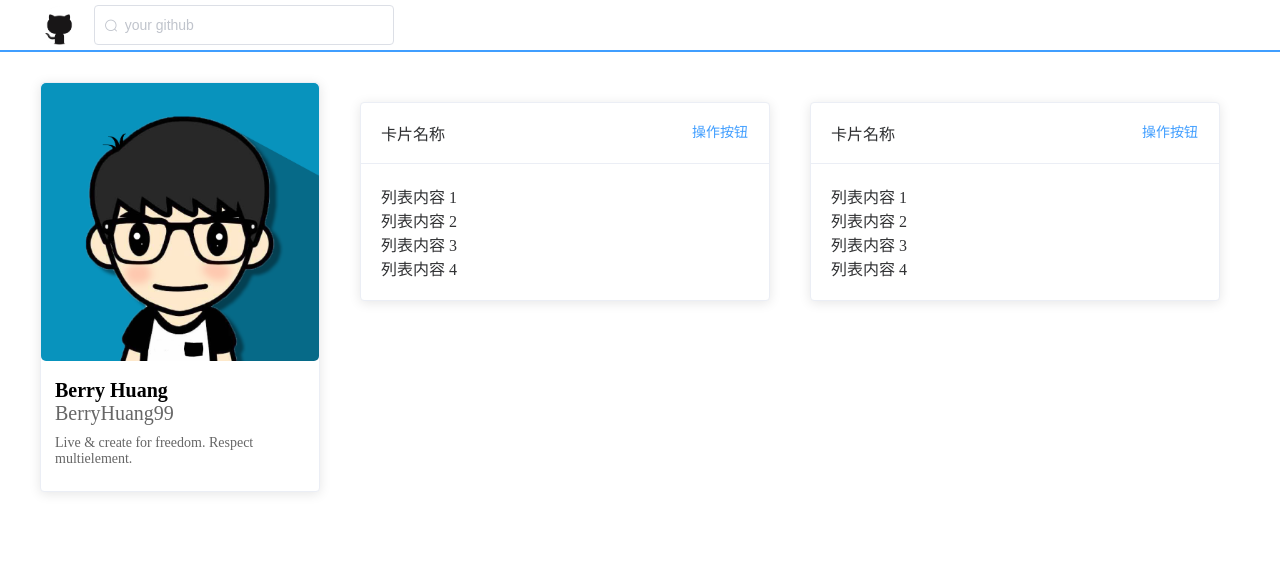
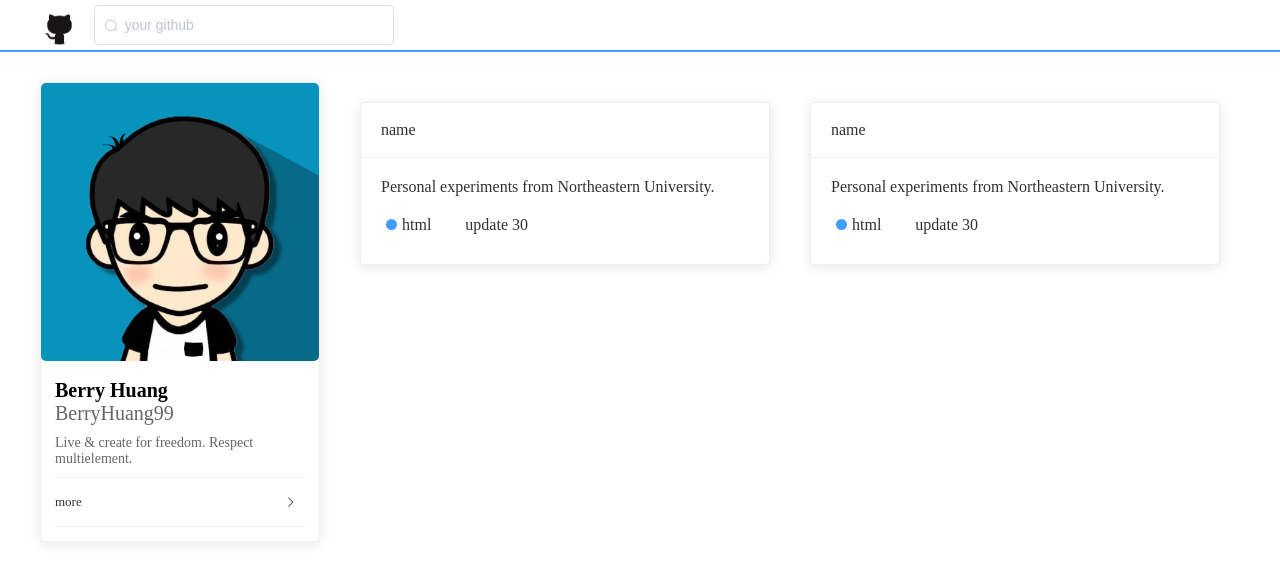
Before and after one commit to BerryHuang99/github-lite, a Vue app: page /#/ in a window 1280 px wide. Shown: the top 582 px of the page. Built offline with nearby package versions, Linux system fonts and the light colour scheme.

Commit message:
the components

```diff
--- a/src/components/Repository.vue
+++ b/src/components/Repository.vue
@@ -2,11 +2,14 @@
     <div class="repository">
         <el-card class="box-card">
             <div slot="header" class="clearfix">
-                <span>卡片名称</span>
-                <el-button style="float: right; padding: 3px 0" type="text">操作按钮</el-button>
+                <span>name</span>
             </div>
-            <div v-for="o in 4" :key="o" class="text item">
-                {{'列表内容 ' + o }}
+            <div class="text item">
+                Personal experiments from Northeastern University.
+            </div>
+            <div class="language">
+                <span class="color-circle"></span>html
+                <span class="update">update 30</span>
             </div>
         </el-card>
     </div>
@@ -22,4 +25,18 @@
     .repository {
         margin: 20px;
     }
+    .language {
+        margin: 20px 0px 10px;
+    }
+    .color-circle {
+        display: inline-block;
+        width: 11px;
+        height: 11px;
+        background-color: #409EFF;
+        border-radius: 50%;
+        margin: 0px 5px;
+    }
+    .update {
+        margin: 0px 30px;
+    }
 </style>
--- a/src/components/Resume.vue
+++ b/src/components/Resume.vue
@@ -6,6 +6,14 @@
                 <div class="name">{{name}}</div>
                 <div class="username">{{userName}}</div>
                 <div class="sign">{{profile}}</div>
+            <div>
+                <el-collapse v-model="activeNames">
+                    <el-collapse-item title="more">
+                        <div class="location"><i class="el-icon-location">china</i></div>
+                        <div class="website"><a href="www.huangyufeng.com"><i class="el-icon-loading"></i>www.huangyufeng.com</a></div>
+                    </el-collapse-item>
+                </el-collapse>
+            </div>
             </div>
         </el-card>
     </div>
@@ -21,7 +29,8 @@ export default {
             avatar: '/static/avatar.png',
             profile: 'Live & create for freedom. Respect multielement.',
             location: '',
-            website: ''
+            website: '',
+            activeNames: ['1'],
         }
     }
 }
```
Also changed, not shown: src/components/ProfileNav.vue (+9 -10 lines).
